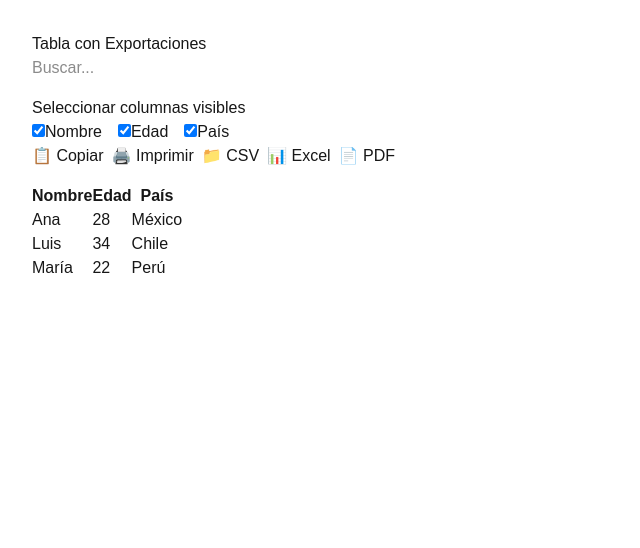
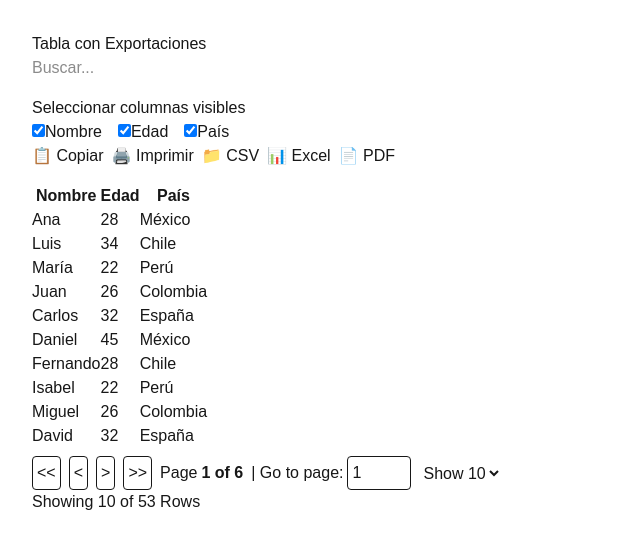
Before and after one commit to alfredo-cu/table-test-app, a Next.js app: page / in a window 1280 px wide. Shown: the top 548 px of the page, without its empty margins (0-640 px from the left). Built offline with nearby package versions, Linux system fonts and the light colour scheme.

Commit message:
feat: test page

```diff
--- a/src/app/page.tsx
+++ b/src/app/page.tsx
@@ -6,6 +6,8 @@ import {
   getCoreRowModel,
   getFilteredRowModel,
   getSortedRowModel,
+  PaginationState,
+  getPaginationRowModel,
 } from '@tanstack/react-table';
 import { useMemo, useState } from 'react';
 import TableExportActions from './TableActions';
@@ -27,11 +29,67 @@ export default function Home() {
     country: true,
   });
 
+  const [pagination, setPagination] = useState<PaginationState>({
+    pageIndex: 0,
+    pageSize: 10,
+  })
+
+
   const data = useMemo(
     () => [
       { name: 'Ana', age: 28, country: 'México' },
       { name: 'Luis', age: 34, country: 'Chile' },
       { name: 'María', age: 22, country: 'Perú' },
+      { name: 'Juan', age: 26, country: 'Colombia' },
+      { name: 'Carlos', age: 32, country: 'España' },
+      { name: 'Daniel', age: 45, country: 'México' },
+      { name: 'Fernando', age: 28, country: 'Chile' },
+      { name: 'Isabel', age: 22, country: 'Perú' },
+      { name: 'Miguel', age: 26, country: 'Colombia' },
+      { name: 'David', age: 32, country: 'España' },
+      { name: 'Ana', age: 28, country: 'México' },
+      { name: 'Luis', age: 34, country: 'Chile' },
+      { name: 'María', age: 22, country: 'Perú' },
+      { name: 'Juan', age: 26, country: 'Colombia' },
+      { name: 'Carlos', age: 32, country: 'España' },
+      { name: 'Daniel', age: 45, country: 'México' },
+      { name: 'Fernando', age: 28, country: 'Chile' },
+      { name: 'Isabel', age: 22, country: 'Perú' },
+      { name: 'Miguel', age: 26, country: 'Colombia' },
+      { name: 'Ana', age: 28, country: 'México' },
+      { name: 'Luis', age: 34, country: 'Chile' },
+      { name: 'María', age: 22, country: 'Perú' },
+      { name: 'Juan', age: 26, country: 'Colombia' },
+      { name: 'Carlos', age: 32, country: 'España' },
+      { name: 'Daniel', age: 45, country: 'México' },
+      { name: 'Fernando', age: 28, country: 'Chile' },
+      { name: 'Isabel', age: 22, country: 'Perú' },
+      { name: 'Miguel', age: 26, country: 'Colombia' },
+      { name: 'Ana', age: 28, country: 'México' },
+      { name: 'Luis', age: 34, country: 'Chile' },
+      { name: 'María', age: 22, country: 'Perú' },
+      { name: 'Juan', age: 26, country: 'Colombia' },
+      { name: 'Carlos', age: 32, country: 'España' },
+      { name: 'Daniel', age: 45, country: 'México' },
+      { name: 'Fernando', age: 28, country: 'Chile' },
+      { name: 'Isabel', age: 22, country: 'Perú' },
+      { name: 'Miguel', age: 26, country: 'Colombia' },
+      { name: 'David', age: 32, country: 'España' },
+      { name: 'Ana', age: 28, country: 'México' },
+      { name: 'Luis', age: 34, country: 'Chile' },
+      { name: 'María', age: 22, country: 'Perú' },
+      { name: 'Juan', age: 26, country: 'Colombia' },
+      { name: 'Carlos', age: 32, country: 'España' },
+      { name: 'Daniel', age: 45, country: 'México' },
+      { name: 'Fernando', age: 28, country: 'Chile' },
+      { name: 'Isabel', age: 22, country: 'Perú' },
+      { name: 'Miguel', age: 26, country: 'Colombia' },
+      { name: 'David', age: 32, country: 'España' },
+      { name: 'Ana', age: 28, country: 'México' },
+      { name: 'Luis', age: 34, country: 'Chile' },
+      { name: 'María', age: 22, country: 'Perú' },
+      { name: 'Juan', age: 26, country: 'Colombia' },
+      { name: 'Carlos', age: 32, country: 'España' },
     ],
     []
   );
@@ -39,13 +97,15 @@ export default function Home() {
   const table = useReactTable({
     data,
     columns,
-    state: { globalFilter, columnVisibility, sorting },
+    state: { globalFilter, columnVisibility, sorting, pagination },
     onGlobalFilterChange: setGlobalFilter,
     onColumnVisibilityChange: setColumnVisibility,
     onSortingChange: setSorting,
     getCoreRowModel: getCoreRowModel(),
     getFilteredRowModel: getFilteredRowModel(),
     getSortedRowModel: getSortedRowModel(),
+    getPaginationRowModel: getPaginationRowModel(),
+    onPaginationChange: setPagination,
   });
 
   return (
@@ -114,6 +174,75 @@ export default function Home() {
           ))}
         </tbody>
       </table>
+
+      <div className="h-2" />
+      <div className="flex items-center gap-2">
+        <button
+          className="border rounded p-1"
+          onClick={() => table.firstPage()}
+          disabled={!table.getCanPreviousPage()}
+        >
+          {'<<'}
+        </button>
+        <button
+          className="border rounded p-1"
+          onClick={() => table.previousPage()}
+          disabled={!table.getCanPreviousPage()}
+        >
+          {'<'}
+        </button>
+        <button
+          className="border rounded p-1"
+          onClick={() => table.nextPage()}
+          disabled={!table.getCanNextPage()}
+        >
+          {'>'}
+        </button>
+        <button
+          className="border rounded p-1"
+          onClick={() => table.lastPage()}
+          disabled={!table.getCanNextPage()}
+        >
+          {'>>'}
+        </button>
+        <span className="flex items-center gap-1">
+          <div>Page</div>
+          <strong>
+            {table.getState().pagination.pageIndex + 1} of{' '}
+            {table.getPageCount().toLocaleString()}
+          </strong>
+        </span>
+        <span className="flex items-center gap-1">
+          | Go to page:
+          <input
+            type="number"
+            min="1"
+            max={table.getPageCount()}
+            defaultValue={table.getState().pagination.pageIndex + 1}
+            onChange={e => {
+              const page = e.target.value ? Number(e.target.value) - 1 : 0
+              table.setPageIndex(page)
+            }}
+            className="border p-1 rounded w-16"
+          />
+        </span>
+        <select
+          value={table.getState().pagination.pageSize}
+          onChange={e => {
+            table.setPageSize(Number(e.target.value))
+          }}
+        >
+          {[10, 20, 30, 40, 50].map(pageSize => (
+            <option key={pageSize} value={pageSize}>
+              Show {pageSize}
+            </option>
+          ))}
+        </select>
+      </div>
+      <div>
+        Showing {table.getRowModel().rows.length.toLocaleString()} of{' '}
+        {table.getRowCount().toLocaleString()} Rows
+      </div>
     </div>
   );
 }
```
